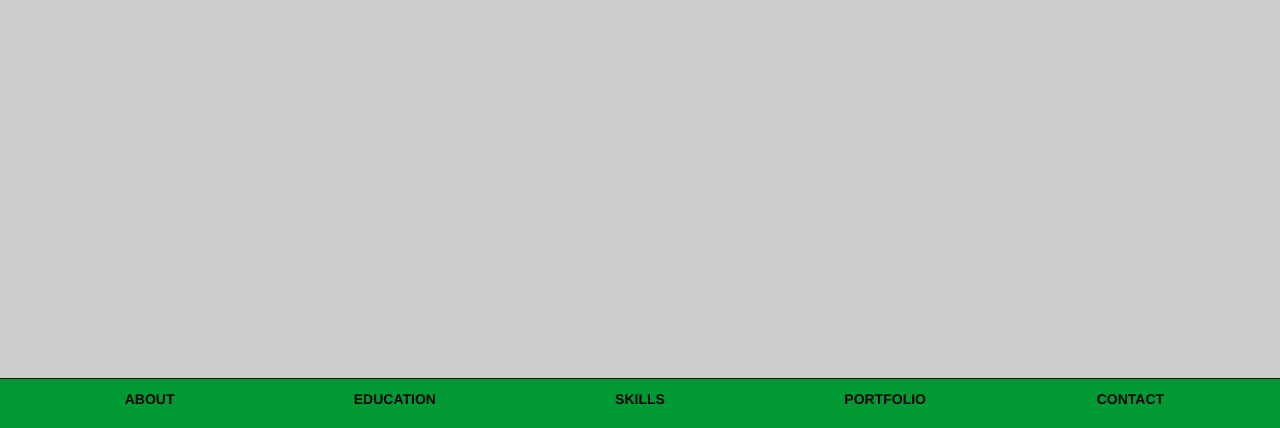
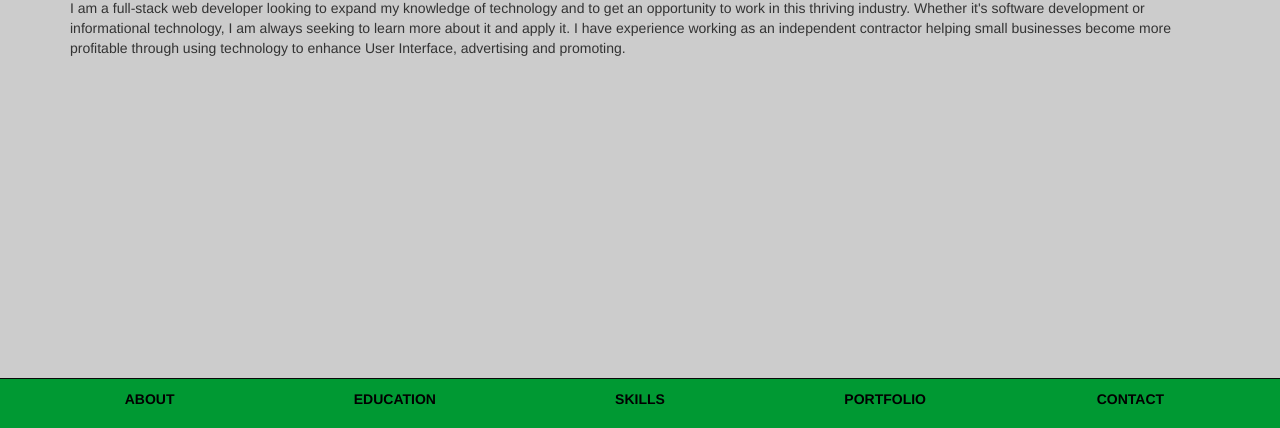
Before and after one commit to therealdealmeal/portfolio_site, a website: page index.html in a window 1280 px wide. Shown: the part 372-800 px from the top of the page. Drawn offline with Linux system fonts and the light colour scheme.

Commit message:
still working on about, just need to add my interests to it

```diff
--- a/index.html
+++ b/index.html
@@ -38,6 +38,14 @@
 
             <div class="tab-pane active" id="about_section">
               <h1>ABOUT THINGS</h1>
+              <p>I am a full-stack web developer looking to expand my knowledge of technology
+                  and to get an opportunity to work in this thriving industry. Whether it's
+                  software development or informational technology, I am always seeking to learn more
+                  about it and apply it. I have experience working as an independent contractor helping
+                  small businesses become more profitable through using technology to enhance User Interface,
+                  advertising and promoting.</p>
+
+              <p></p>
             </div>
 
 
```
